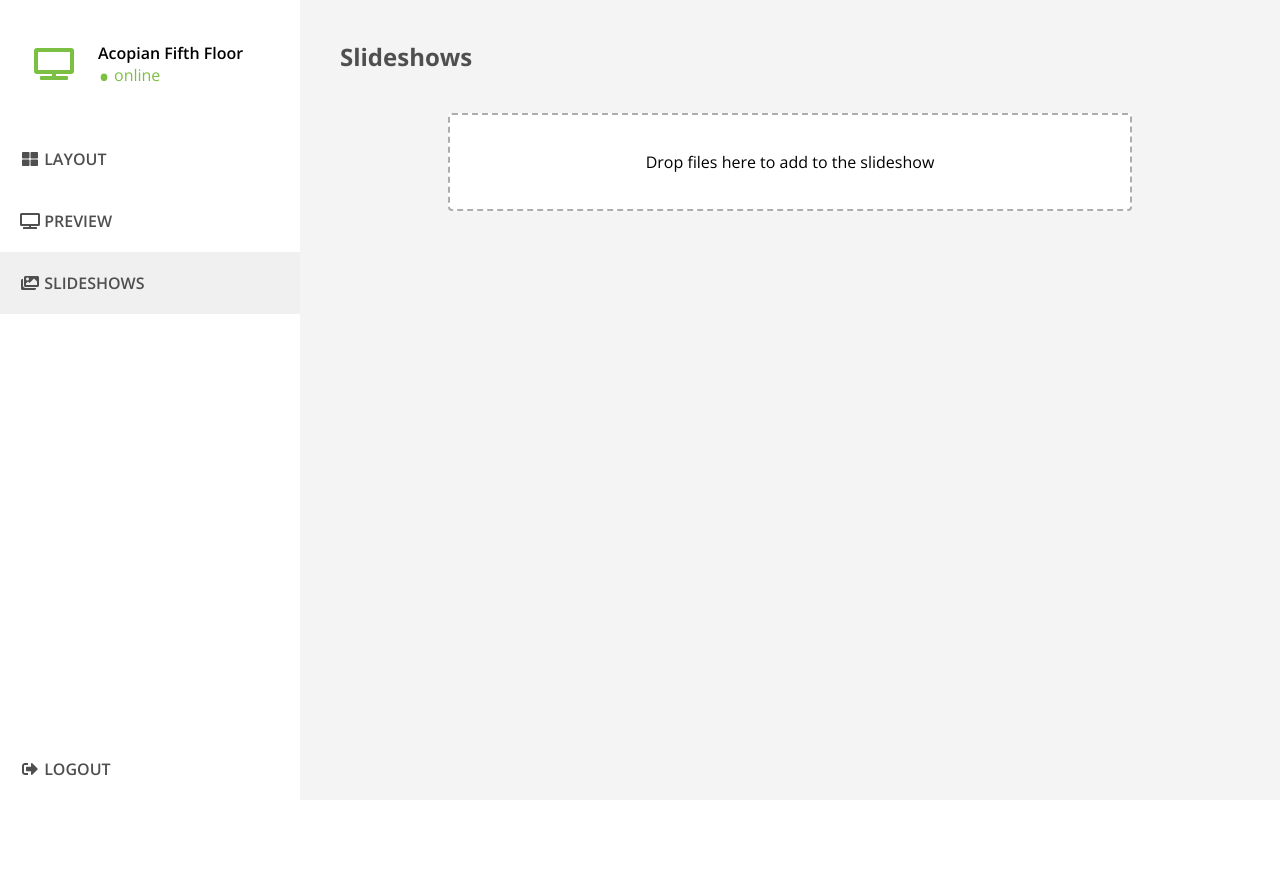
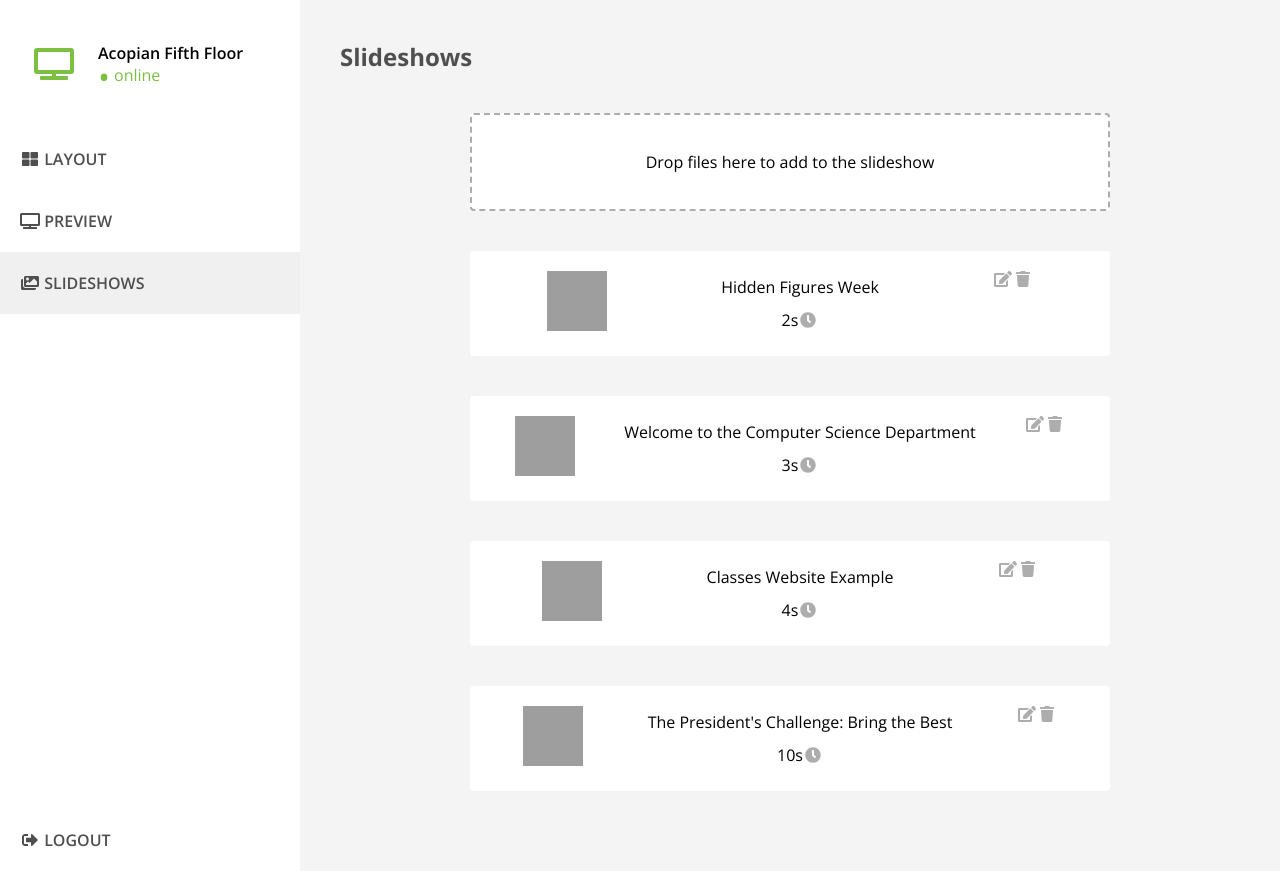
Before and after one commit to wassgha/digital-signage, a Next.js app: page /slideshows in a window 1280 px wide. Before the commit the page ends 800 px from the top, so only its background shows below. Built offline with nearby package versions, Linux system fonts and the light colour scheme; grey boxes are pictures that could not be loaded.

Commit message:
List component

```diff
--- /dev/null
+++ b/components/List.js
@@ -0,0 +1,144 @@
+import { Component } from 'react'
+import React from 'react'
+import {
+  SortableContainer,
+  SortableElement,
+  arrayMove
+} from 'react-sortable-hoc'
+import { FontAwesomeIcon } from '@fortawesome/react-fontawesome'
+import { faClock, faTrash, faEdit } from '@fortawesome/free-solid-svg-icons'
+
+/* eslint-disable */
+const MOCK_SLIDES = [
+  {
+    type: 'photo',
+    data:
+      'https://compsci.lafayette.edu/wp-content/uploads/sites/66/2010/05/computerSci-homepage.jpg',
+    title: 'Welcome to the Computer Science Department',
+    desc:
+      'Welcome to the fifth floor of the Acopian Engineering Center, home of the Computer Science department!',
+    duration: 3, // In seconds
+    order: 2
+  },
+  {
+    type: 'photo',
+    data:
+      'https://news.lafayette.edu/wp-content/blogs.dir/2/files/2018/12/STEM-professors-470x264.jpg',
+    title: 'Hidden Figures Week',
+    desc:
+      'Hidden Figures Week explored issues related to women in STEM through a roundtable faculty discussion.',
+    duration: 2, // In seconds
+    order: 1
+  },
+  {
+    type: 'web',
+    data: 'https://compsci.lafayette.edu/courses/',
+    title: 'Classes Website Example',
+    desc: '',
+    duration: 4, // In seconds
+    order: 3
+  },
+
+  {
+    type: 'youtube',
+    data: 'https://www.youtube.com/watch?v=xcs-xnc25-I',
+    title: "The President's Challenge: Bring the Best",
+    desc:
+      "Saeed Malami '20 and Lillian Kennedy '21 talk about the impact Lafayette College has had on their lives and the role donors have played in making this possible.",
+    duration: 10, // In seconds
+    order: 4
+  }
+]
+/* eslint-enable */
+
+const SortableItem = SortableElement(({ value }) => (
+  <div className="rectangle">
+    <div className="rectangle1">
+      <img className="bitmap" src={value.data} />
+    </div>
+    <div className="rectangle2">
+      <div className="title">{value.title}</div>
+      <div className="duration">
+        {value.duration}s
+        <FontAwesomeIcon icon={faClock} fixedWidth color="#adadad" />
+      </div>
+    </div>
+    <div className="rectangle3">
+      <FontAwesomeIcon icon={faEdit} fixedWidth color="#adadad" />
+      <FontAwesomeIcon icon={faTrash} fixedWidth color="#adadad" />
+    </div>
+    <style jsx>
+      {`
+        .rectangle {
+          padding: 20px;
+          font-family: 'Open Sans', sans-serif;
+          text-align: center;
+          border-radius: 4px;
+          cursor: pointer;
+          background: white;
+          margin-top: 40px;
+          margin-bottom: 40px;
+          display: flex;
+          flex-direction: row;
+          justify-content: space-around;
+        }
+        .rectangle1 {
+          font-family: 'Open Sans', sans-serif;
+          justify-content: space-around;
+        }
+        .rectangle2 {
+          display: flex;
+          flex-direction: column;
+          font-family: 'Open Sans', sans-serif;
+          justify-content: space-around;
+        }
+
+        .rectangle3 {
+          display: flex;
+          flex-direction: row;
+          font-family: 'Open Sans', sans-serif;
+          justify-content: center;
+        }
+
+        .bitmap {
+          height: 60px;
+          width: 60px;
+        }
+      `}
+    </style>
+  </div>
+))
+
+const SortableList = SortableContainer(({ items }) => {
+  return (
+    <div>
+      {items.map((value, index) => (
+        <SortableItem key={`item-${index}`} index={index} value={value} />
+      ))}
+    </div>
+  )
+})
+
+class List extends Component {
+  state = {
+    items: MOCK_SLIDES.sort((a, b) => a.order - b.order)
+  }
+  onSortEnd = ({ oldIndex, newIndex }) => {
+    this.setState(({ items }) => ({
+      items: arrayMove(items, oldIndex, newIndex)
+    }))
+  }
+  render() {
+    return (
+      <SortableList
+        items={this.state.items}
+        onSortEnd={this.onSortEnd}
+        lockAxis="y"
+      />
+    )
+  }
+}
+
+//render(<List />, document.getElementById("root"))
+
+export default List
--- a/components/Upload.js
+++ b/components/Upload.js
@@ -1,58 +1,61 @@
-import { Component } from 'react'
-import React from 'react'
-import Dropzone from 'react-dropzone'
-import axios from 'axios'
+import { Component } from "react";
+import React from "react";
+import Dropzone from "react-dropzone";
+import axios from "axios";
 
 class Upload extends Component {
   constructor(props) {
-    super(props)
+    super(props);
     this.state = {
       SLIDE_LIST: []
-    }
+    };
   }
 
   handleOnDropAccepted = acceptedFiles => {
-    const formData = new FormData()
-    formData.append('data', acceptedFiles[acceptedFiles.length - 1])
-    axios.post('/api/slide/upload', formData, {
+    const formData = new FormData();
+    formData.append("data", acceptedFiles[acceptedFiles.length - 1]);
+    axios.post("/api/slide/upload", formData, {
       headers: {
-        'Content-Type': 'multipart/form-data'
+        "Content-Type": "multipart/form-data"
       }
-    })
+    });
 
     this.setState({
       SLIDE_LIST: [
         ...this.state.SLIDE_LIST,
         {
-          type: 'photo',
+          type: "photo",
           data: acceptedFiles[acceptedFiles.length - 1].name,
-          title: '',
-          desc: '',
+          title: "",
+          desc: "",
           duration: 3,
           order: this.state.SLIDE_LIST.length + 1
         }
       ]
-    })
+    });
     //eslint-disable-next-line
-    console.log(this.state.SLIDE_LIST)
-  }
+    console.log(this.state.SLIDE_LIST);
+  };
 
   handleOnDropRejected = rejectedFiles => {
-    alert('This file type is not allowed:' + rejectedFiles[rejectedFiles.length - 1].name)
-  }
+    alert(
+      "This file type is not allowed:" +
+        rejectedFiles[rejectedFiles.length - 1].name
+    );
+  };
 
   render() {
     return (
       <div>
         <Dropzone
-          accept='image/*'
+          accept="image/*"
           onDropAccepted={this.handleOnDropAccepted}
           onDropRejected={this.handleOnDropRejected}
           multiple={false}
         >
           {({ getRootProps, getInputProps, isDragActive }) => {
             return (
-              <div {...getRootProps()} className='upload'>
+              <div {...getRootProps()} className="upload">
                 <input {...getInputProps()} />
                 {isDragActive ? (
                   <p>Click or drop files here to add to the slideshow</p>
@@ -60,12 +63,12 @@ class Upload extends Component {
                   <p>Drop files here to add to the slideshow </p>
                 )}
               </div>
-            )
+            );
           }}
         </Dropzone>
-        <div className='list'>
+        <div className="list">
           {this.state.SLIDE_LIST.map(item => (
-            <div className='element'>{item.data}</div>
+            <div className="element">{item.data}</div>
           ))}
         </div>
         <style jsx>
@@ -78,8 +81,6 @@ class Upload extends Component {
               border: 2px dashed #adadad;
               cursor: pointer;
               background: white;
-              margin: 40px auto;
-              max-width: 640px;
             }
 
             .list {
@@ -95,8 +96,8 @@ class Upload extends Component {
           `}
         </style>
       </div>
-    )
+    );
   }
 }
 
-export default Upload
+export default Upload;
--- a/package.json
+++ b/package.json
@@ -44,6 +44,7 @@
     "react-dropzone": "^10.0.0",
     "react-live-clock": "^3.1.0",
     "react-markdown": "^4.0.6",
+    "react-sortable-hoc": "^1.8.3",
     "react-youtube": "^7.9.0"
   }
 }
--- a/pages/slideshows.js
+++ b/pages/slideshows.js
@@ -1,10 +1,14 @@
 import Frame from '../components/Admin/Frame.js'
 import Upload from '../components/Upload.js'
+import List from '../components/List.js'
 
 const Slideshows = () => (
   <Frame>
     <h1>Slideshows</h1>
-    <Upload />
+    <div className="wrapper">
+      <Upload />
+      <List />
+    </div>
     <style jsx>
       {`
         h1 {
@@ -13,6 +17,10 @@ const Slideshows = () => (
           color: #4f4f4f;
           margin: 0px;
         }
+        .wrapper {
+          margin: 40px auto;
+          max-width: 640px;
+        }
       `}
     </style>
   </Frame>
```
